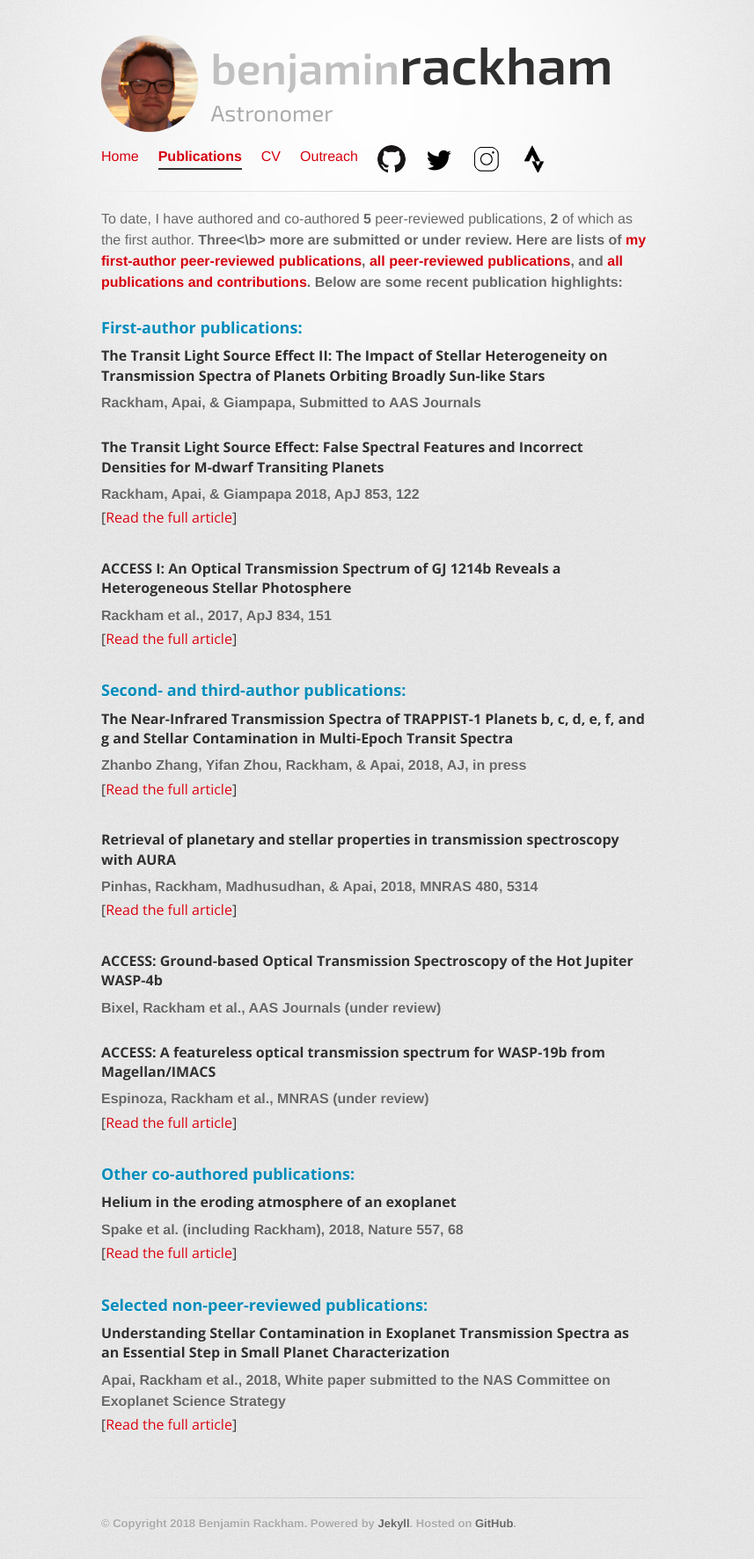
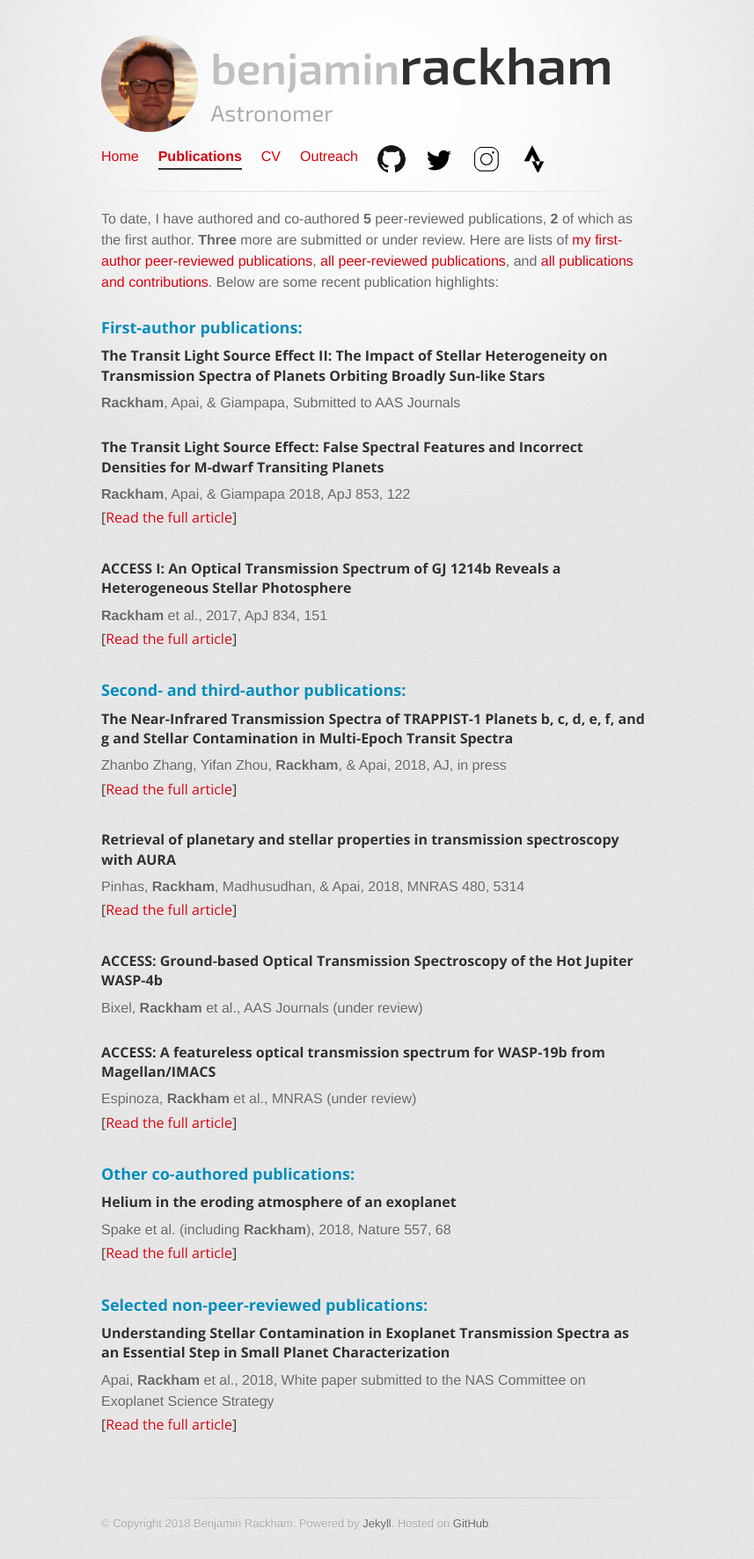
Before and after one commit to brackham/brackham.github.io, a Jekyll site: the page built from publications/index.html, in a window 1280 px wide. Shown: the whole page at 88% size, without its empty margins (215-1072 px from the left). Built offline with Jekyll 4.4.1, drawn with Linux system fonts in a browser that asks for light colours.

```diff
--- a/publications/index.html
+++ b/publications/index.html
@@ -6,7 +6,7 @@ description: My Publications
 ---
 
 To date, I have authored and co-authored <b>5</b> peer-reviewed publications, <b>2</b> of which as the first author.
-<b>Three<\b> more are submitted or under review.
+<b>Three</b> more are submitted or under review.
 Here are lists of
 <a href="https://ui.adsabs.harvard.edu/#/public-libraries/7BjXy1TzQ4-HubMUiOfMCQ" target="_blank">my first-author peer-reviewed publications</a>,
 <a href="https://ui.adsabs.harvard.edu/#/public-libraries/qsq2WnsfR7u9_lXNtslG-A" target="_blank">all peer-reviewed publications</a>,
```
